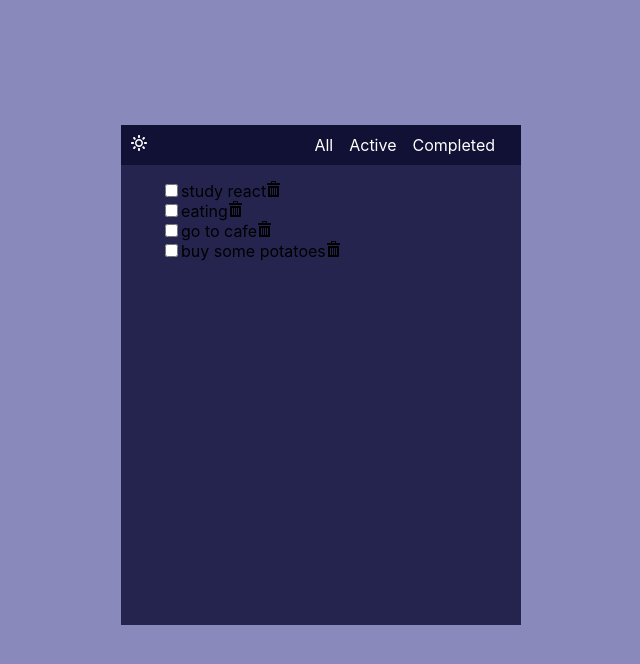
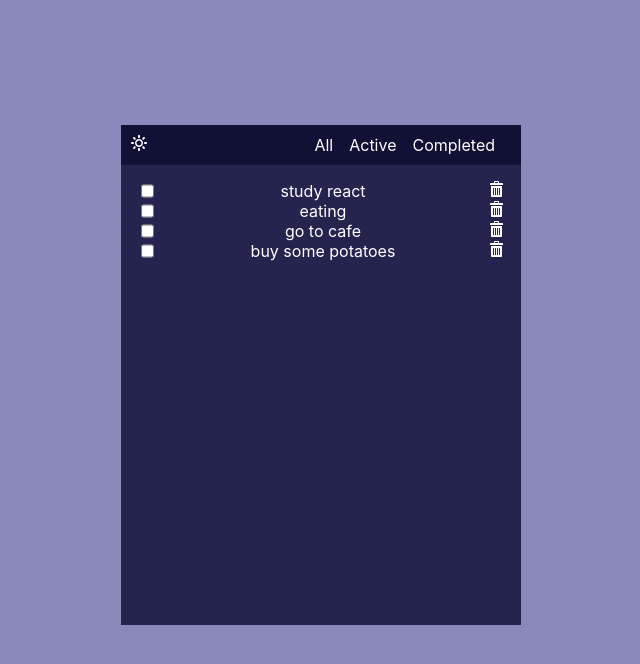
Before and after one commit to youmeSon/check-list, a React (Create React App) app: page / in a window 1280 px wide. Shown: the top 664 px of the page, without its empty margins (319-959 px from the left). Built offline with nearby package versions, Linux system fonts and the light colour scheme.

Commit message:
adding items style

```diff
--- a/src/components/Items.jsx
+++ b/src/components/Items.jsx
@@ -14,7 +14,7 @@
     <div>
       <div className={styles.items}>
         <Header />
-        <ul>
+        <ul className={styles.itemsList}>
           {items.map((item) => (
             <Item todo={item.todo} key={item.id} />
           ))}
--- a/src/components/item.jsx
+++ b/src/components/item.jsx
@@ -5,7 +5,7 @@
 export default function Item(props) {
   return (
     <div className={styles.list}>
-      <li>
+      <li className={styles.item}>
         <input type='checkbox' name='list-checkbox' />
         <label>{props.todo}</label>
         <ImBin />
--- a/src/components/item.module.css
+++ b/src/components/item.module.css
@@ -1,3 +1,9 @@
 .list {
-    list-style: none;
+  list-style: none;
+  color: white;
 }
+
+.item {
+  display: flex;
+  justify-content: space-between;
+}
--- a/src/components/items.module.css
+++ b/src/components/items.module.css
@@ -5,3 +5,8 @@
   margin: auto;
   transform: translateY(25%);
 }
+
+.itemsList {
+  padding: 0;
+  margin: 1rem;
+}
```
